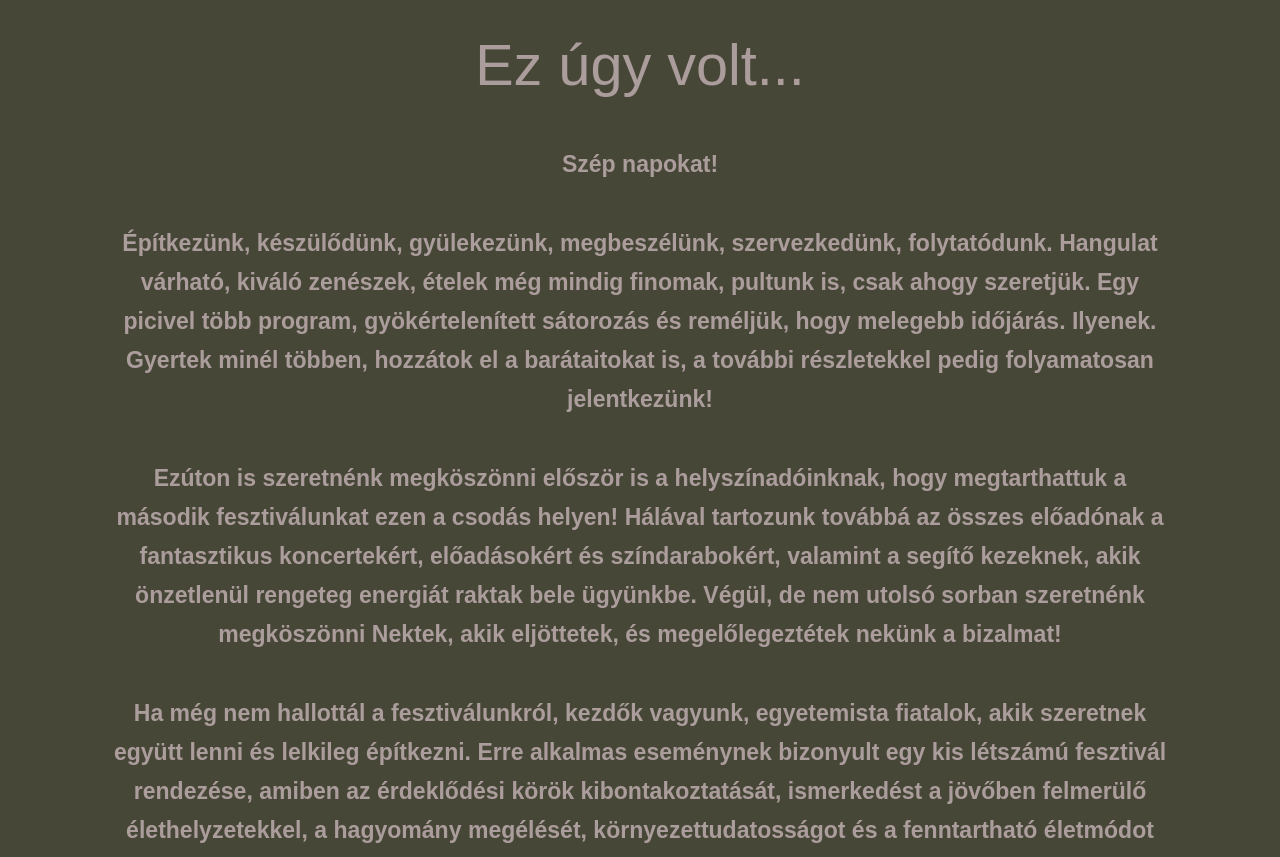
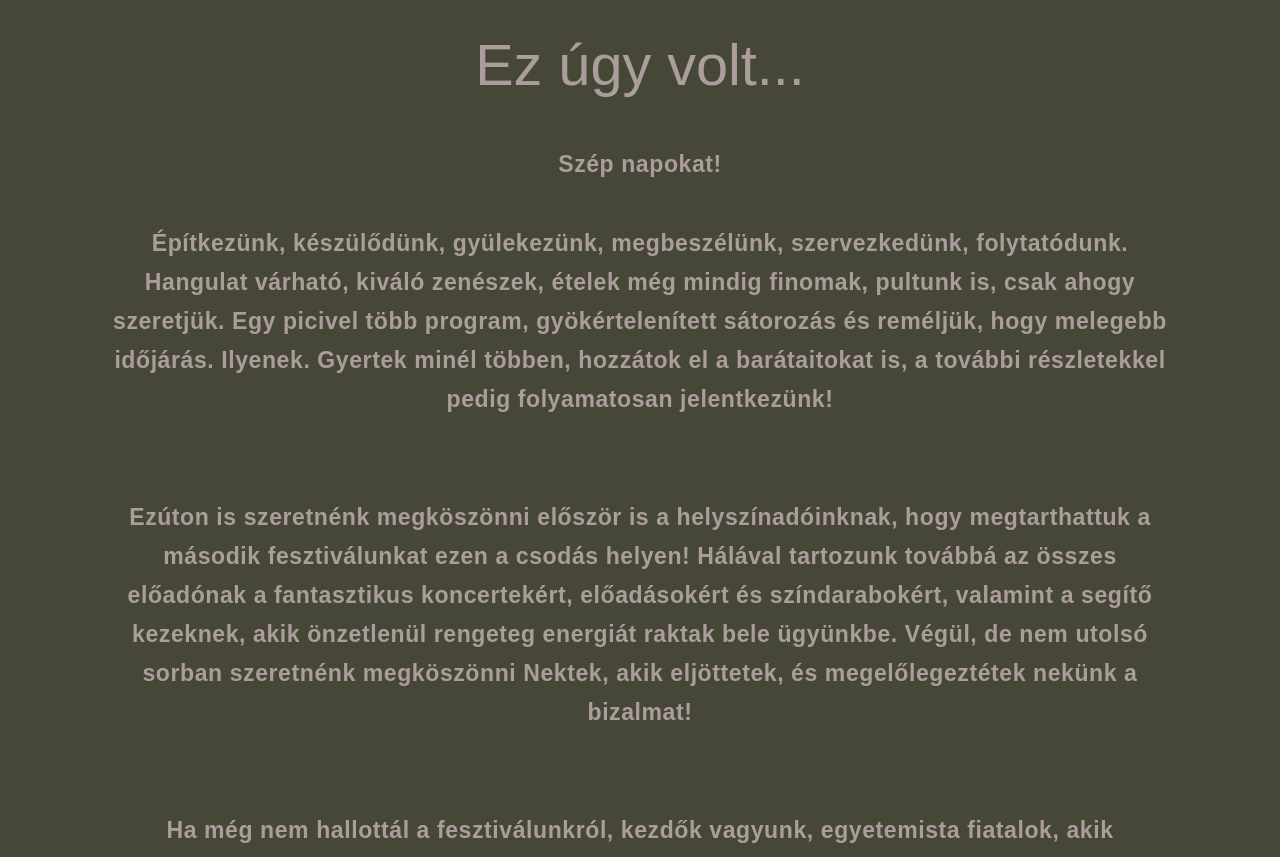
Before and after one commit to vilagombafeszt/vilagombafeszt.github.io, a Next.js app: page / in a window 1280 px wide. Shown: the part 3360-4217 px from the top of the page. Built offline with nearby package versions, Linux system fonts and the light colour scheme; a web font is replaced by a local one.

Commit message:
refactor ezugyvoltsection

```diff
--- a/app/globals.css
+++ b/app/globals.css
@@ -116,29 +116,6 @@ a:visited {
   font-weight: normal;
   text-align: center;
   margin: 0 0 clamp(16px, 3vh, 40px);
-}
-
-/* ─────────────────────────────────────────────────────────────
-   EZ UGY VOLT
-   ───────────────────────────────────────────────────────────── */
-#ez-ugy-volt {
-  background-color: var(--color-story-bg);
-  color: var(--color-accent);
-  text-align: center;
-}
-
-#ez-ugy-volt ::selection {
-  background-color: var(--color-accent);
-  color: var(--color-story-bg);
-}
-
-.story-text {
-  font-family: var(--font-body);
-  font-size: clamp(16px, 1.8vw, 28px);
-  font-weight: 600;
-  line-height: 1.7;
-  max-width: 1060px;
-  text-align: center;
 }
 
 /* ─────────────────────────────────────────────────────────────
@@ -514,10 +491,6 @@ a:visited {
     font-size: clamp(30px, 7vw, 48px);
   }
 
-  .story-text {
-    font-size: clamp(18px, 4.5vw, 24px);
-  }
-
   .gallery-caption {
     font-size: clamp(17px, 4vw, 22px);
   }
--- a/components/EzUgyVoltSection.tsx
+++ b/components/EzUgyVoltSection.tsx
@@ -1,10 +1,57 @@
+'use client';
+
+import { useEffect, useRef, useState } from 'react';
+
 export default function EzUgyVoltSection() {
+  const [isVisible, setIsVisible] = useState(false);
+  const sectionRef = useRef<HTMLElement>(null);
+
+  useEffect(() => {
+    const observer = new IntersectionObserver(
+      ([entry]) => {
+        if (entry.isIntersecting) {
+          setIsVisible(true);
+          observer.disconnect();
+        }
+      },
+      { threshold: 0.1 }
+    );
+
+    if (sectionRef.current) {
+      observer.observe(sectionRef.current);
+    }
+
+    return () => observer.disconnect();
+  }, []);
+
   return (
-    <div className="section" id="ez-ugy-volt">
-      <div className="title">Ez úgy volt...</div>
+    <section
+      id="ez-ugy-volt"
+      ref={sectionRef}
+      className="landscape:max-h-[500px]:min-h-0 landscape:max-h-[500px]:pt-[80px] flex min-h-[100svh] w-full flex-col items-center bg-[#474738] px-[clamp(16px,5vw,80px)] pb-[clamp(24px,3vh,48px)] pt-[clamp(32px,3vh,56px)] text-center text-[#ac9d9d] selection:bg-[#ac9d9d] selection:text-[#474738]"
+    >
+      {/* Title Reveal */}
+      <h2
+        className={`m-0 mb-[clamp(16px,3vh,40px)] text-center font-[family-name:var(--font-brand)] text-[clamp(30px,7vw,48px)] font-normal md:text-[clamp(28px,4.5vw,60px)] ${
+          isVisible
+            ? 'animate-[fadeSlideUp_0.8s_cubic-bezier(0.2,0.8,0.2,1)_forwards] opacity-0'
+            : 'opacity-0'
+        }`}
+      >
+        Ez úgy volt...
+      </h2>
 
-      <div className="story-text">
-        <p>
+      {/* Staggered Text Blocks */}
+      {/* Reduced base gap from gap-6 to gap-4 for mobile, kept md:gap-8 for larger screens */}
+      <div className="flex w-full max-w-[1060px] flex-col items-center gap-4 font-[family-name:var(--font-body)] text-[clamp(18px,4.5vw,24px)] font-semibold leading-[1.7] tracking-wide md:gap-8 md:text-[clamp(16px,1.8vw,28px)]">
+        <p
+          style={{ animationDelay: isVisible ? '0.1s' : '0s' }}
+          className={`${
+            isVisible
+              ? 'animate-[fadeSlideUp_0.8s_cubic-bezier(0.2,0.8,0.2,1)_forwards] opacity-0'
+              : 'opacity-0'
+          }`}
+        >
           Szép napokat!
           <br />
           <br />
@@ -13,15 +60,31 @@ export default function EzUgyVoltSection() {
           picivel több program, gyökértelenített sátorozás és reméljük, hogy melegebb időjárás.
           Ilyenek. Gyertek minél többen, hozzátok el a barátaitokat is, a további részletekkel pedig
           folyamatosan jelentkezünk!
-          <br />
-          <br />
+        </p>
+
+        <p
+          style={{ animationDelay: isVisible ? '0.2s' : '0s' }}
+          className={`${
+            isVisible
+              ? 'animate-[fadeSlideUp_0.8s_cubic-bezier(0.2,0.8,0.2,1)_forwards] opacity-0'
+              : 'opacity-0'
+          }`}
+        >
           Ezúton is szeretnénk megköszönni először is a helyszínadóinknak, hogy megtarthattuk a
           második fesztiválunkat ezen a csodás helyen! Hálával tartozunk továbbá az összes előadónak
           a fantasztikus koncertekért, előadásokért és színdarabokért, valamint a segítő kezeknek,
           akik önzetlenül rengeteg energiát raktak bele ügyünkbe. Végül, de nem utolsó sorban
           szeretnénk megköszönni Nektek, akik eljöttetek, és megelőlegeztétek nekünk a bizalmat!
-          <br />
-          <br />
+        </p>
+
+        <p
+          style={{ animationDelay: isVisible ? '0.3s' : '0s' }}
+          className={`${
+            isVisible
+              ? 'animate-[fadeSlideUp_0.8s_cubic-bezier(0.2,0.8,0.2,1)_forwards] opacity-0'
+              : 'opacity-0'
+          }`}
+        >
           Ha még nem hallottál a fesztiválunkról, kezdők vagyunk, egyetemista fiatalok, akik
           szeretnek együtt lenni és lelkileg építkezni. Erre alkalmas eseménynek bizonyult egy kis
           létszámú fesztivál rendezése, amiben az érdeklődési körök kibontakoztatását, ismerkedést a
@@ -29,12 +92,22 @@ export default function EzUgyVoltSection() {
           fenntartható életmódot próbáljuk a legjobb tehetségünk szerint Elétek tárni. Ha bármi
           kérdés felmerül, nyugodtan írjatok nekünk Facebookon, Instagramon, e-mailen vagy akár
           hívjatok fel!
-          <br />
+        </p>
+
+        <p
+          style={{ animationDelay: isVisible ? '0.4s' : '0s' }}
+          className={`${
+            isVisible
+              ? 'animate-[fadeSlideUp_0.8s_cubic-bezier(0.2,0.8,0.2,1)_forwards] opacity-0'
+              : 'opacity-0'
+          }`}
+        >
           Találkozunk Zebegényben 2026. augusztus 21-én! Várunk Titeket!
           <br />
-          <br />A ViláGomba csapata
+          <br />
+          <span className="opacity-90">A ViláGomba csapata</span>
         </p>
       </div>
-    </div>
+    </section>
   );
 }
```
